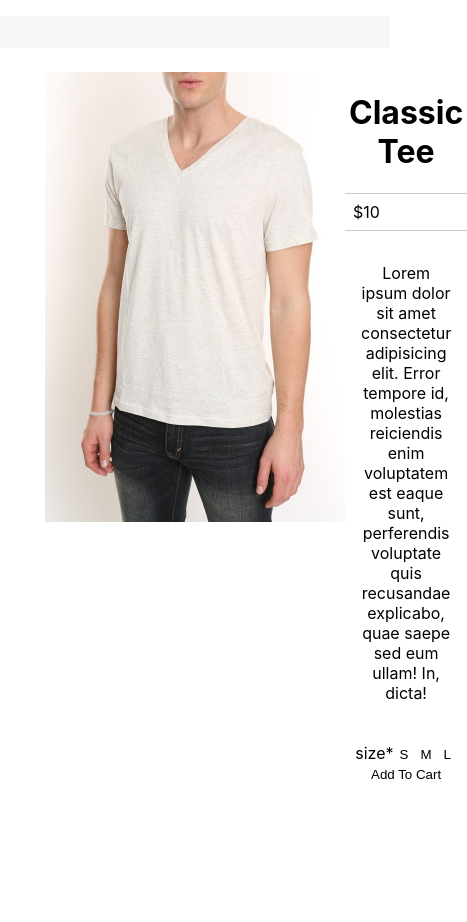
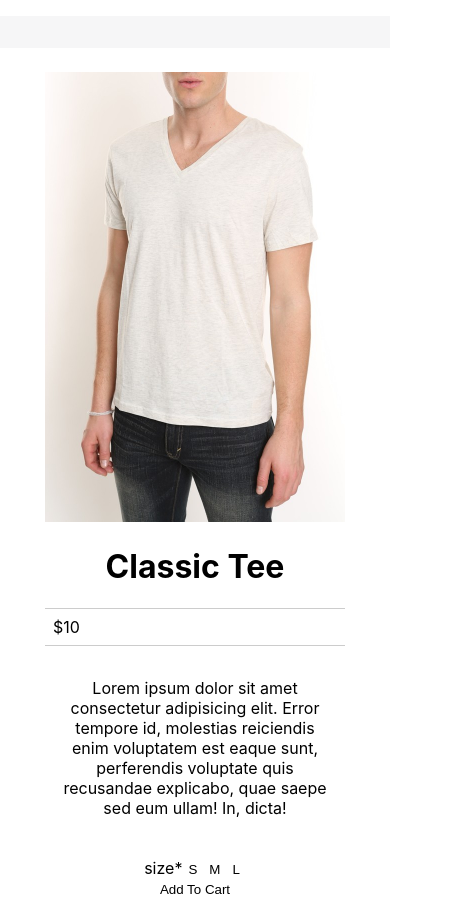
Before and after one commit to tehnools/moustache-republic, a React (Create React App) app: page / in a window 390 px wide. Shown: the whole page, 467 px wide, since content can reach past the window. Before the commit the page ends 844 px from the top, so only its background shows below. Built offline with nearby package versions, Linux system fonts and the light colour scheme.

Commit message:
FIX: media query for mobile

```diff
--- a/src/sass/main.scss
+++ b/src/sass/main.scss
@@ -1,6 +1,6 @@
 @import "colours";
 
-$break-small: 320px;
+$break-small: 480px;
 $break-large: 1200px;
 
 img{
@@ -35,8 +35,9 @@ button{
   display: flex;
   padding: 1.5em 1.75em;
 
-  @media screen and (min-width: $break-small){
+  @media screen and (max-width: $break-small){
     width: 300px;
+    flex-direction: column;
   }
 
   @media screen and (min-width: $break-large){
```
